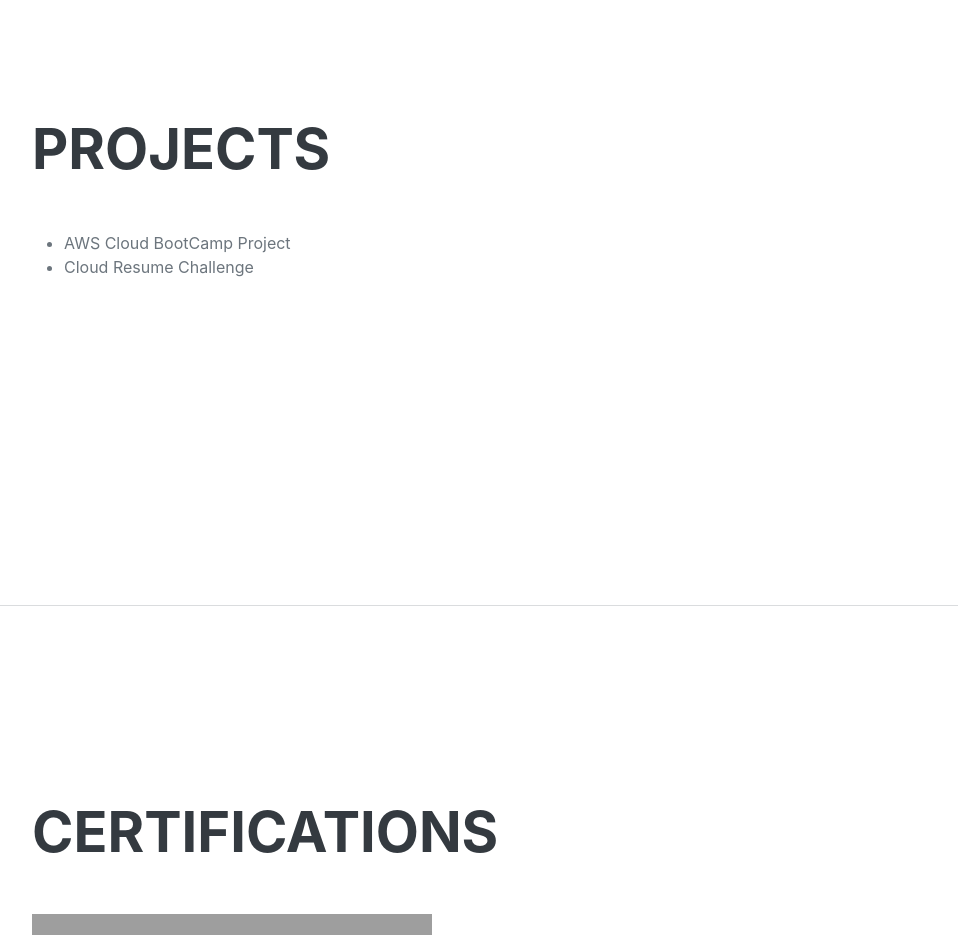
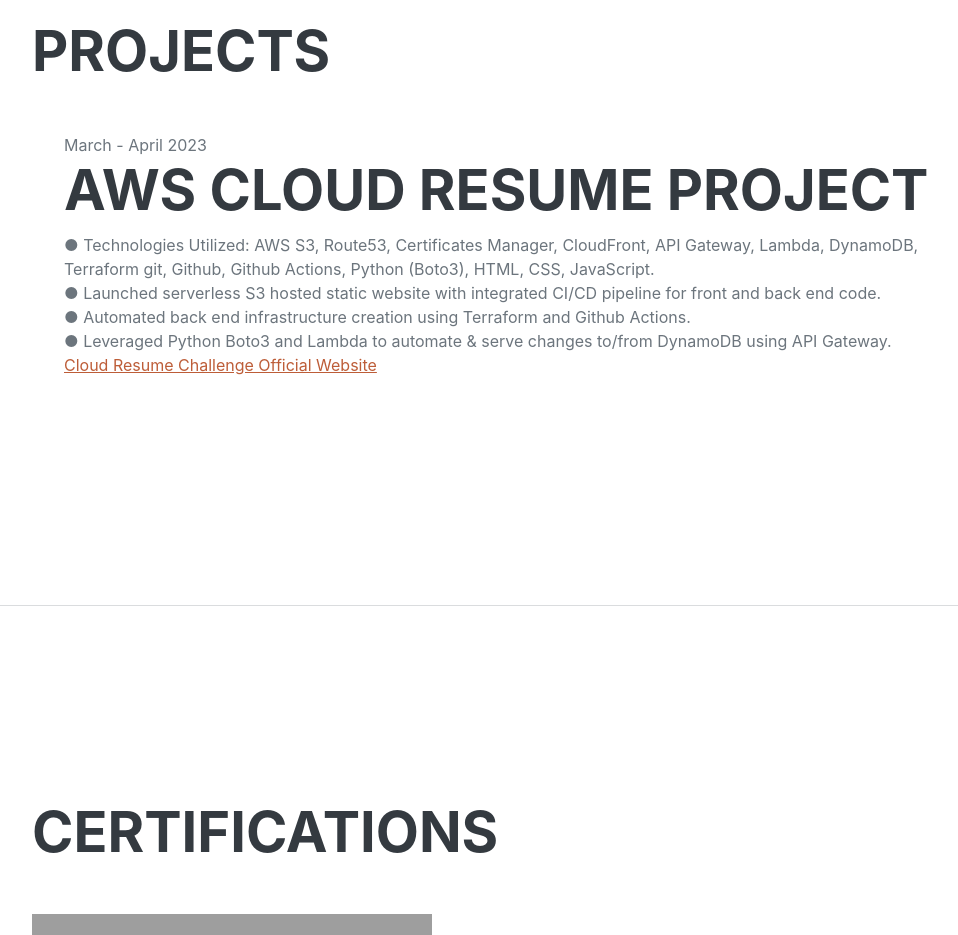
Before and after one commit to Stephanie-Chester/aws-cloud-resume-challenge, a website: page frontend/website/index.html in a window 1280 px wide. Shown: the part 3760-4695 px from the top of the page, without its empty margins (288-1246 px from the left). Drawn offline with nearby package versions, Linux system fonts and the light colour scheme; files that its build step writes are made by us from their sources; no server answers; grey boxes are pictures that could not be loaded; a web font is replaced by a local one.

Commit message:
expanded on project experience

```diff
--- a/frontend/website/index.html
+++ b/frontend/website/index.html
@@ -145,8 +145,13 @@
                 <div class="resume-section-content">
                     <h2 class="mb-5">Projects</h2>
                     <ul>
-                        <li>AWS Cloud BootCamp Project</li>
-                        <li>Cloud Resume Challenge</li>
+                        <span class="date">March - April 2023</span>
+                        <h2>AWS Cloud Resume Project</h2>
+                        <p>	●	Technologies Utilized: AWS S3, Route53, Certificates Manager, CloudFront, API Gateway, Lambda, DynamoDB, Terraform git, Github, Github Actions, Python (Boto3), HTML, CSS, JavaScript.<br>
+                            ●	Launched serverless S3 hosted static website with integrated CI/CD pipeline for front and back end code. <br>
+                            ●	Automated back end infrastructure creation using Terraform and Github Actions. <br>
+                            ●	Leveraged Python Boto3 and Lambda to automate & serve changes to/from DynamoDB using API Gateway.<br>
+                            <a href="https://cloudresumechallenge.dev/instructions/" target="_blank"> Cloud Resume Challenge Official Website </a></p>
                     </div>
                 </div>
             </section>
```
